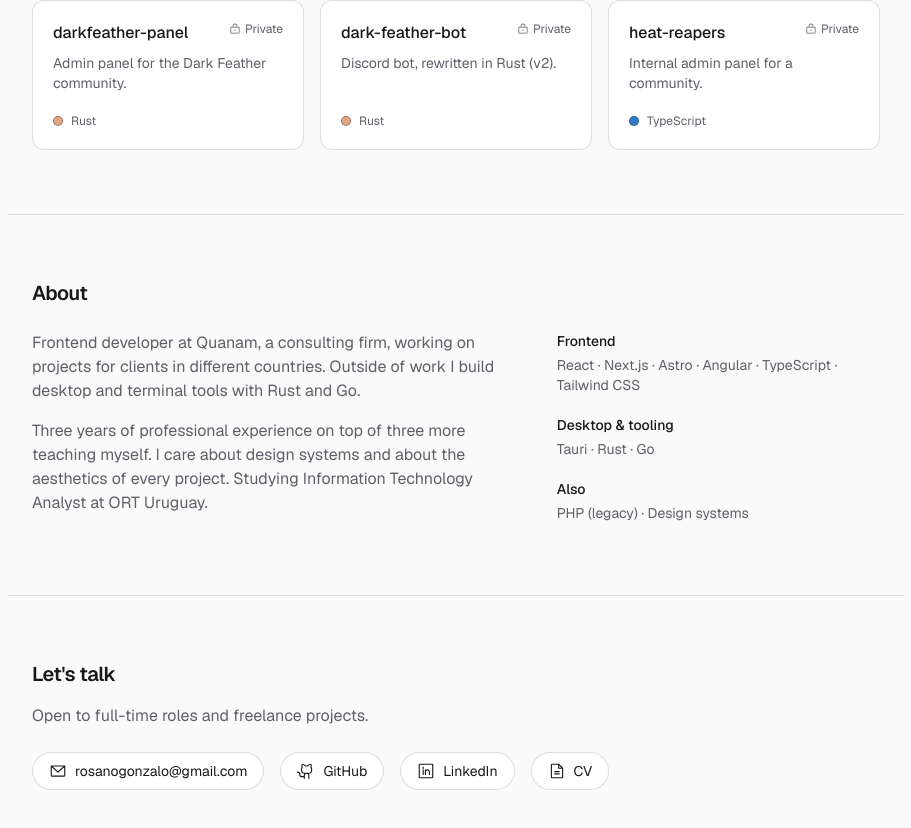
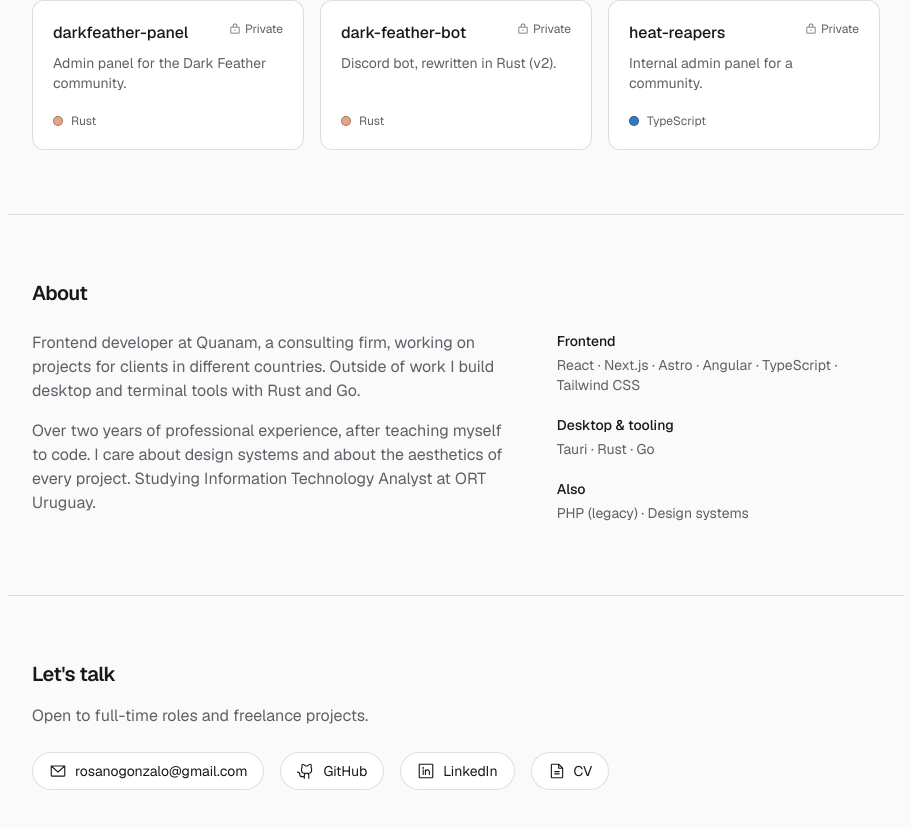
Before and after one commit to GonzaloRosano/grosano, a Next.js app: page / in a window 1280 px wide. Shown: the part 1863-2691 px from the top of the page, without its empty margins (184-1095 px from the left). Built offline with nearby package versions, Linux system fonts and the light colour scheme.

Commit message:
fix: años de experiencia coherentes con Quanam desde abr. 2024

```diff
--- a/src/components/InfoSections.tsx
+++ b/src/components/InfoSections.tsx
@@ -33,13 +33,13 @@ export function AboutSection() {
             construyo herramientas de escritorio y de terminal con Rust y Go.
           </p>
           <p className="lang-en">
-            Three years of professional experience on top of three more
-            teaching myself. I care about design systems and about the
+            Over two years of professional experience, after teaching myself
+            to code. I care about design systems and about the
             aesthetics of every project. Studying Information Technology
             Analyst at ORT Uruguay.
           </p>
           <p className="lang-es">
-            Tres años de experiencia profesional sobre otros tres de
+            Más de dos años de experiencia profesional, tras formarme como
             autodidacta. Me interesan los design systems y la estética de cada
             proyecto. Estudio Analista en Tecnologías de la Información en ORT
             Uruguay.
```
